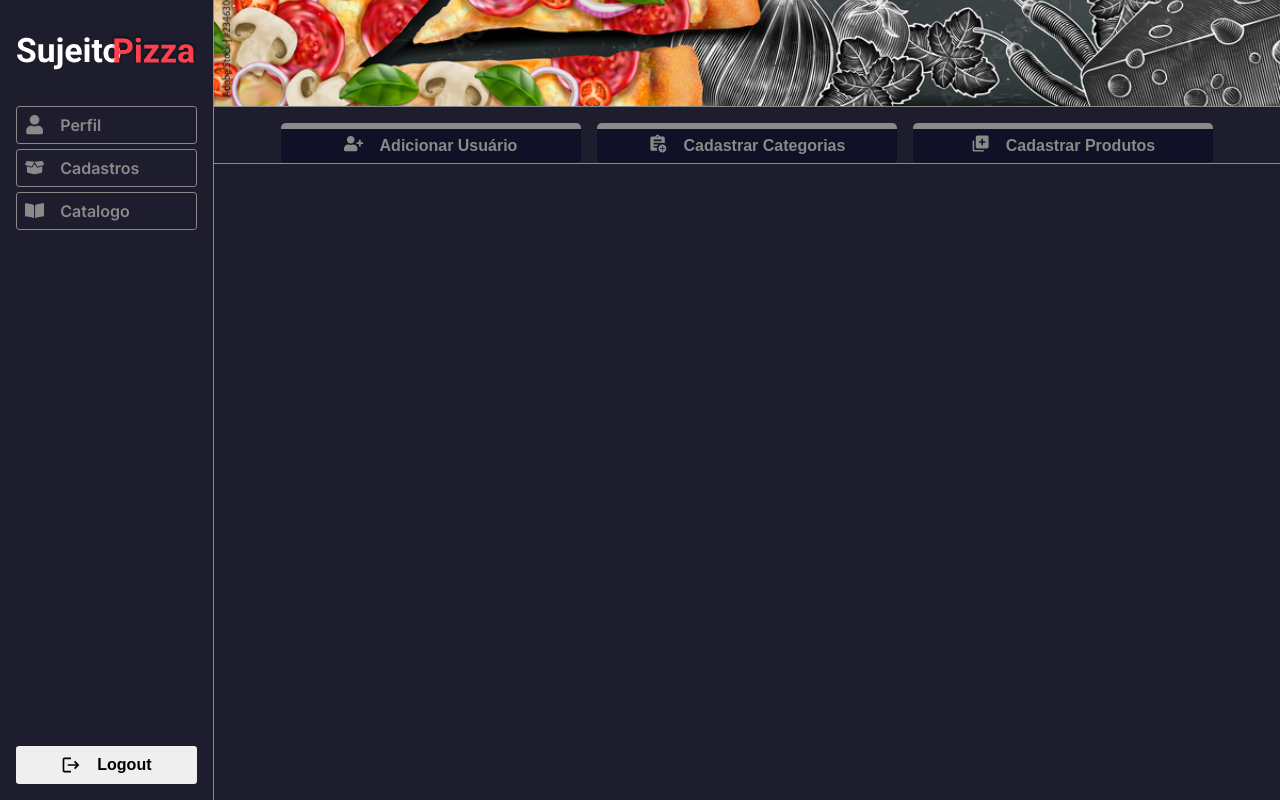
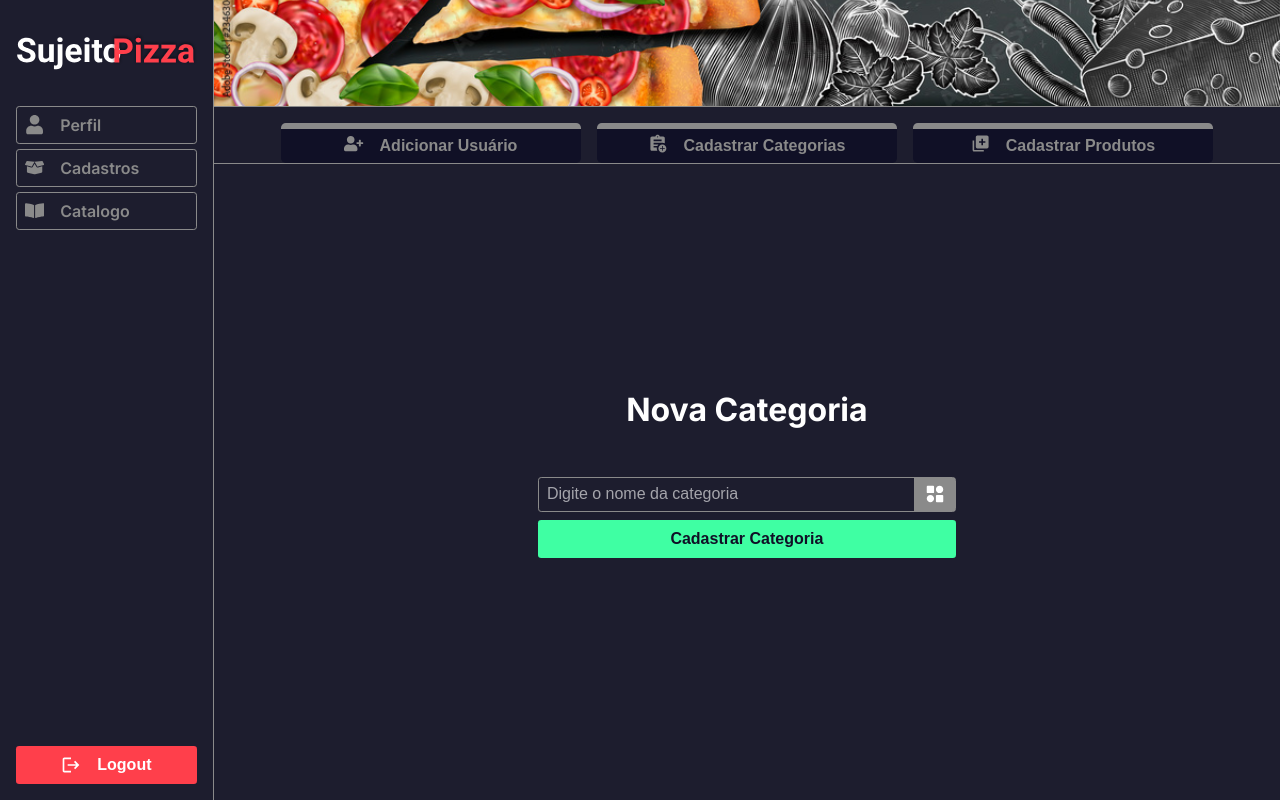
Before and after one commit to dev-ribeirojr/sujeitoPizza-frontend, a Next.js app: page /register in a window 1280 px wide. Built offline with nearby package versions, Linux system fonts and the light colour scheme.

Commit message:
feat: Cadastrando categoria

```diff
--- /dev/null
+++ b/src/app/register/modules/newCategory/index.tsx
@@ -0,0 +1,77 @@
+"use client"
+import styles from './newcategory.module.scss';
+
+import { useState } from 'react';
+import { useForm } from 'react-hook-form';
+import z from 'zod';
+import { zodResolver } from '@hookform/resolvers/zod';
+import { toast } from 'react-toastify';
+
+import { Form } from '@/components/ui/form';
+import { InputText } from '@/components/ui/input';
+import { LabelIcon } from '@/components/ui/label';
+import { Button } from '@/components/ui/button';
+
+import { icons } from '@/config/icons';
+import { setupAPICliente } from '@/services/api';
+
+interface CategoryProps {
+  name: string
+}
+
+const schemaCategory = z.object({
+  name: z.string().min(3, "Categoria precisa ter pelo menos 3 caracteres")
+})
+
+export function NewCategory() {
+
+  const [loading, setLoading] = useState<boolean>(false)
+
+  const { register, handleSubmit, formState: { errors }, reset } = useForm<CategoryProps>({
+    resolver: zodResolver(schemaCategory)
+  })
+
+  async function handleNewCategory({ name }: CategoryProps) {
+    //cadastrar categoria
+    setLoading(true)
+
+    const apiClient = setupAPICliente();
+
+    try {
+
+      const response = await apiClient.post("/category", {
+        name
+      })
+
+      toast.success("Categoria cadastrada com sucesso!")
+      setLoading(false)
+      reset();
+
+    } catch (error) {
+
+      toast.error("Não foi possivel cadastrar categoria")
+      setLoading(false)
+    }
+
+  }
+
+  return (
+    <div className={styles.container}>
+      <h1>Nova Categoria</h1>
+      <Form onSubmit={handleSubmit(handleNewCategory)}>
+        <LabelIcon icon={icons.category} >
+          <InputText
+            type='text'
+            placeholder='Digite o nome da categoria'
+            name='name'
+            register={register}
+          />
+        </LabelIcon>
+        {errors.name && <p>{errors.name.message}</p>}
+        <Button type='submit' color='#101026' background='#3fffa3' loading={loading}>
+          Cadastrar Categoria
+        </Button>
+      </Form>
+    </div >
+  )
+}
--- /dev/null
+++ b/src/app/register/modules/newCategory/newcategory.module.scss
@@ -0,0 +1,9 @@
+.container {
+  display: flex;
+  flex-direction: column;
+  align-items: center;
+  justify-content: center;
+  flex: 1;
+  gap: 2rem;
+  color: var(--white);
+}
--- a/src/app/register/page.tsx
+++ b/src/app/register/page.tsx
@@ -3,6 +3,7 @@
 import { Container } from "@/components/ui/container";
 import { HeaderRegister } from "./modules/headerRegister";
 import NewUser from './modules/newUser';
+import { NewCategory } from './modules/newCategory';
 
 export default function Register() {
 
@@ -15,6 +16,9 @@
         {false &&
           <NewUser />
         }
+        {true &&
+          < NewCategory />
+        }
       </main>
     </Container>
   )
--- a/src/components/header/index.tsx
+++ b/src/components/header/index.tsx
@@ -13,7 +13,11 @@
         <Nav />
       </div>
 
-      <Button>
+      <Button
+        type='button'
+        background='#ff3f4b'
+        color='#FFF'
+      >
         <span>
           {icons.logOut}
         </span>
```
